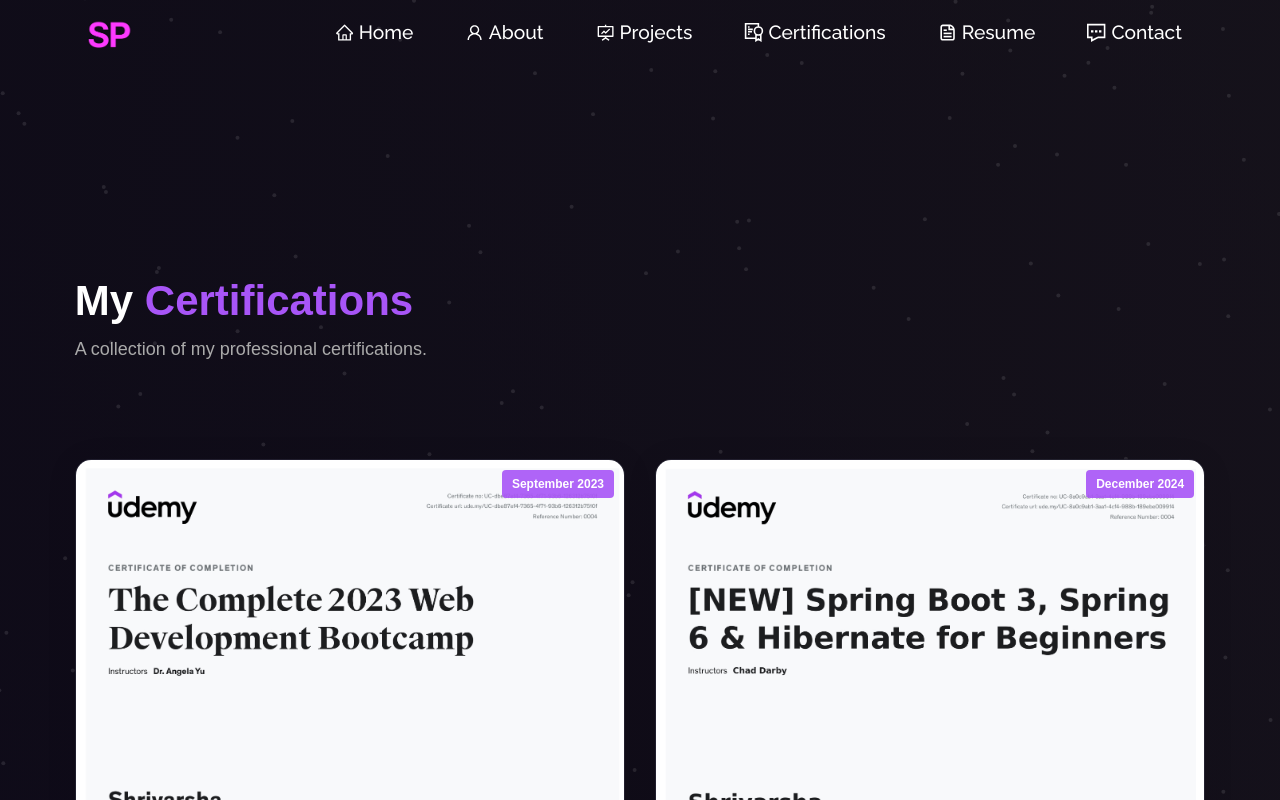
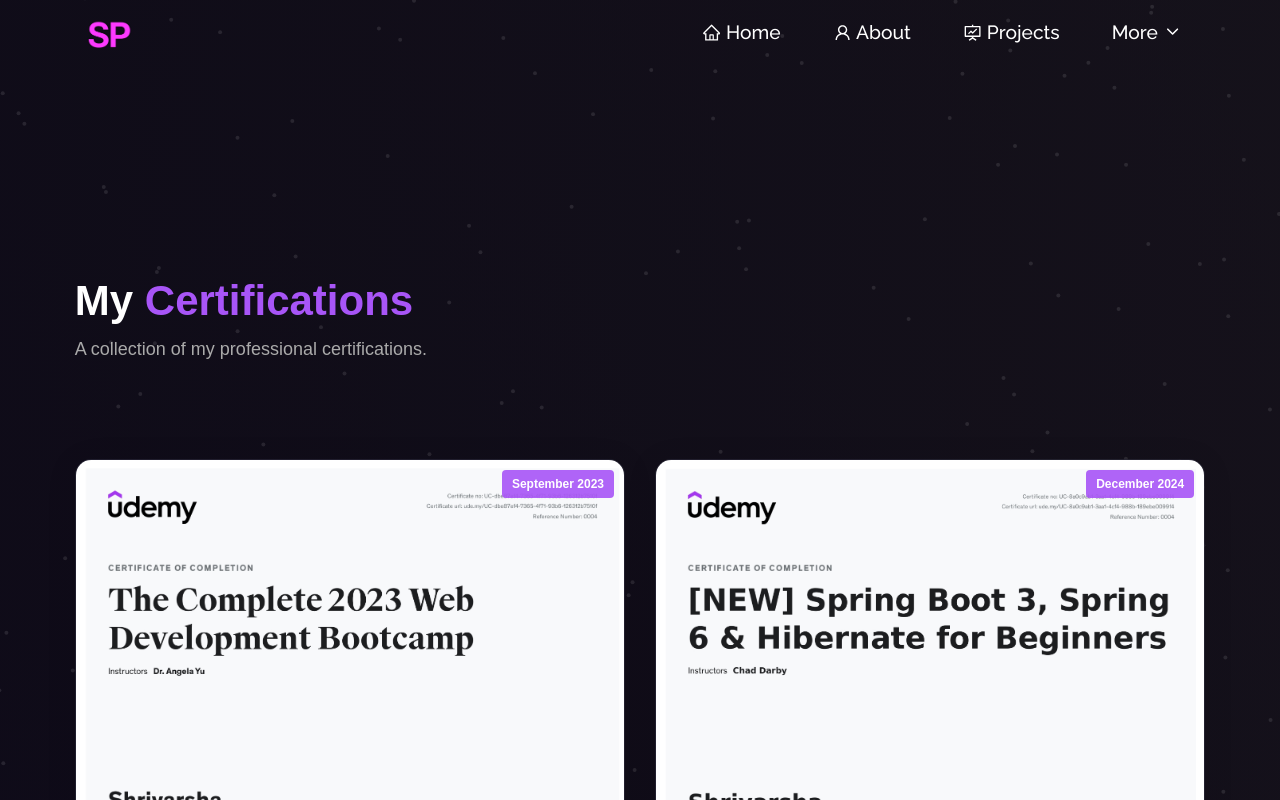
Before and after one commit to shrivarshapoojari/MyPortfolio, a React (Vite) app: page /certifications in a window 1280 px wide. Shown: the top 800 px of the page. Built offline with nearby package versions, Linux system fonts and the light colour scheme.

Commit message:
navbar progresss

```diff
--- a/src/components/Navbar.jsx
+++ b/src/components/Navbar.jsx
@@ -1,51 +1,313 @@
-import React, { useState } from "react";
-import Navbar from "react-bootstrap/Navbar";
-import Nav from "react-bootstrap/Nav";
-import Container from "react-bootstrap/Container";
+// import React, { useState } from "react";
+// import Navbar from "react-bootstrap/Navbar";
+// import Nav from "react-bootstrap/Nav";
+// import Container from "react-bootstrap/Container";
+// import logo from "../assets/logo.png"
+// import Button from "react-bootstrap/Button";
+// import { GrCertificate } from "react-icons/gr";
+// import { Link } from "react-router-dom";
+
+// import { GrContact } from "react-icons/gr";
+// import {
+//   AiFillStar,
+//   AiOutlineHome,
+//   AiOutlineFundProjectionScreen,
+//   AiOutlineUser,
+// } from "react-icons/ai";
+
+// import { CgFileDocument } from "react-icons/cg";
+
+// function NavBar() {
+//   const [expand, updateExpanded] = useState(false);
+//   const [navColour, updateNavbar] = useState(false);
+
+//   function scrollHandler() {
+//     if (window.scrollY >= 20) {
+//       updateNavbar(true);
+//     } else {
+//       updateNavbar(false);
+//     }
+//   }
+
+//   window.addEventListener("scroll", scrollHandler);
+
+//   return (
+//     <Navbar
+//       expanded={expand}
+//       fixed="top"
+//       expand="md"
+//       className={navColour ? "sticky" : "navbar"}
+//     >
+//       <Container>
+//         <Navbar.Brand href="/" className="d-flex">
+//           <img src={logo} className="img-fluid logo" alt="brand" />
+//         </Navbar.Brand>
+//         <Navbar.Toggle
+//           aria-controls="responsive-navbar-nav"
+//           onClick={() => {
+//             updateExpanded(expand ? false : "expanded");
+//           }}
+//         >
+//           <span></span>
+//           <span></span>
+//           <span></span>
+//         </Navbar.Toggle>
+//         <Navbar.Collapse id="responsive-navbar-nav">
+//           <Nav className="ms-auto" defaultActiveKey="#home">
+//             <Nav.Item>
+//               <Nav.Link as={Link} to="/" onClick={() => updateExpanded(false)}>
+//                 <AiOutlineHome style={{ marginBottom: "2px" }} /> Home
+//               </Nav.Link>
+//             </Nav.Item>
+
+//             <Nav.Item>
+//             <Nav.Link
+//                 as={Link}
+//                 to="/about"
+//                 onClick={() => updateExpanded(false)}
+//               >
+//                 <AiOutlineUser style={{ marginBottom: "2px" }} /> About
+//               </Nav.Link>
+//             </Nav.Item>
+
+//             <Nav.Item>
+//               <Nav.Link
+//                 as={Link}
+//                 to="/project"
+//                 onClick={() => updateExpanded(false)}
+//               >
+//                 <AiOutlineFundProjectionScreen
+//                   style={{ marginBottom: "2px" }}
+//                 />{" "}
+//                 Projects
+//               </Nav.Link>
+//             </Nav.Item>
+
+//             <Nav.Item>
+//             <Nav.Link
+//                 as={Link}
+//                 to="/certifications"
+//                 onClick={() => updateExpanded(false)}
+//               >
+//                 <GrCertificate style={{ marginBottom: "2px" }} /> Certifications
+//               </Nav.Link>
+//             </Nav.Item>
+
+//             <Nav.Item>
+//               <Nav.Link
+//                 as={Link}
+//                 to="/resume"
+//                 onClick={() => updateExpanded(false)}
+//               >
+//                 <CgFileDocument style={{ marginBottom: "2px" }} /> Resume
+//               </Nav.Link>
+//             </Nav.Item>
+
+//             <Nav.Item>
+//               <Nav.Link
+//                 as={Link}
+//                 to="/contact"
+//                 onClick={() => updateExpanded(false)}
+//               >
+
+//                 <GrContact style={{ marginBottom: "2px",  marginRight:"5px"}} />Contact
+//               </Nav.Link>
+//             </Nav.Item>
+
+
+
+
+// {
+//     //Blogs to be added aftrer blog is done
+// }
+//             {/* <Nav.Item>
+//               <Nav.Link
+//                 href=""
+//                 target="_blank"
+//                 rel="noreferrer"
+//               >
+//                 <ImBlog style={{ marginBottom: "2px" }} /> Blogs
+//               </Nav.Link>
+//             </Nav.Item> */}
+
+//             {/* <Nav.Item className="fork-btn">
+//               <Button
+//                 href="https://github.com/shrivarshapoojari/MyPortfolio"
+//                 target="_blank"
+//                 className="fork-btn-inner"
+//               >
+//                 <CgGitFork style={{ fontSize: "1.2em" }} />{" "}
+//                 <AiFillStar style={{ fontSize: "1.1em" }} />
+//               </Button>
+//             </Nav.Item> */}
+//           </Nav>
+//         </Navbar.Collapse>
+//       </Container>
+//     </Navbar>
+//   );
+// }
+
+// export default NavBar;
+
+
+
+
+
+import { useState, useEffect } from "react"
+import Navbar from "react-bootstrap/Navbar"
+import Nav from "react-bootstrap/Nav"
+import NavDropdown from "react-bootstrap/NavDropdown"
+import Container from "react-bootstrap/Container"
 import logo from "../assets/logo.png"
-import Button from "react-bootstrap/Button";
-import { GrCertificate } from "react-icons/gr";
-import { Link } from "react-router-dom";
-
-import { GrContact } from "react-icons/gr";
-import {
-  AiFillStar,
-  AiOutlineHome,
-  AiOutlineFundProjectionScreen,
-  AiOutlineUser,
-} from "react-icons/ai";
-
-import { CgFileDocument } from "react-icons/cg";
+import { GrCertificate } from "react-icons/gr"
+import { Link } from "react-router-dom"
+import { GrContact } from "react-icons/gr"
+import { AiOutlineHome, AiOutlineFundProjectionScreen, AiOutlineUser } from "react-icons/ai"
+import { CgFileDocument } from "react-icons/cg"
+import { ImBlog } from "react-icons/im"
+import { FiChevronDown } from "react-icons/fi"
 
 function NavBar() {
-  const [expand, updateExpanded] = useState(false);
-  const [navColour, updateNavbar] = useState(false);
+  const [expand, updateExpanded] = useState(false)
+  const [navColour, updateNavbar] = useState(false)
+  const [isMobile, setIsMobile] = useState(false)
+  const [dropdownOpen, setDropdownOpen] = useState(false)
 
   function scrollHandler() {
     if (window.scrollY >= 20) {
-      updateNavbar(true);
+      updateNavbar(true)
     } else {
-      updateNavbar(false);
+      updateNavbar(false)
     }
   }
 
-  window.addEventListener("scroll", scrollHandler);
+  useEffect(() => {
+    // Check if screen is mobile on initial load
+    checkMobile()
+
+    // Add event listener for window resize
+    window.addEventListener("resize", checkMobile)
+
+    // Cleanup event listener on component unmount
+    return () => {
+      window.removeEventListener("resize", checkMobile)
+    }
+  }, [])
+
+  function checkMobile() {
+    setIsMobile(window.innerWidth < 768)
+  }
+
+  window.addEventListener("scroll", scrollHandler)
+
+  // Mobile view menu items
+  const mobileMenuItems = (
+    <>
+      <Nav.Item>
+        <Nav.Link as={Link} to="/certifications" onClick={() => updateExpanded(false)}>
+          <GrCertificate style={{ marginBottom: "2px" }} /> Certifications
+        </Nav.Link>
+      </Nav.Item>
+
+      <Nav.Item>
+        <Nav.Link as={Link} to="/resume" onClick={() => updateExpanded(false)}>
+          <CgFileDocument style={{ marginBottom: "2px" }} /> Resume
+        </Nav.Link>
+      </Nav.Item>
+
+      <Nav.Item>
+        <Nav.Link as={Link} to="/blog" onClick={() => updateExpanded(false)}>
+          <ImBlog style={{ marginBottom: "2px" }} /> Blogs
+        </Nav.Link>
+      </Nav.Item>
+
+      <Nav.Item>
+        <Nav.Link as={Link} to="/contact" onClick={() => updateExpanded(false)}>
+          <GrContact style={{ marginBottom: "2px", marginRight: "5px" }} /> Contact
+        </Nav.Link>
+      </Nav.Item>
+    </>
+  )
+
+  // Desktop dropdown menu
+  const desktopDropdown = (
+    <NavDropdown
+      title={
+        <span className="dropdown-title">
+          More <FiChevronDown className={`dropdown-arrow ${dropdownOpen ? "open" : ""}`} />
+        </span>
+      }
+      id="nav-dropdown"
+      onToggle={(isOpen) => setDropdownOpen(isOpen)}
+    >
+      <NavDropdown.Item
+        as={Link}
+        to="/certifications"
+        onClick={() => updateExpanded(false)}
+        style={{
+          color: "white",
+          backgroundColor: "#181a27",
+          display: "flex",
+          alignItems: "center",
+        }}
+      >
+        <GrCertificate style={{ marginRight: "8px" }} /> Certifications
+      </NavDropdown.Item>
+
+      <NavDropdown.Item
+        as={Link}
+        to="/resume"
+        onClick={() => updateExpanded(false)}
+        style={{
+          color: "white",
+          backgroundColor: "#181a27",
+          display: "flex",
+          alignItems: "center",
+        }}
+      >
+        <CgFileDocument style={{ marginRight: "8px" }} /> Resume
+      </NavDropdown.Item>
+
+      <NavDropdown.Item
+        as={Link}
+        to="/blog"
+        onClick={() => updateExpanded(false)}
+        style={{
+          color: "white",
+          backgroundColor: "#181a27",
+          display: "flex",
+          alignItems: "center",
+        }}
+      >
+        <ImBlog style={{ marginRight: "8px" }} /> Blogs
+      </NavDropdown.Item>
+
+      <NavDropdown.Item
+        as={Link}
+        to="/contact"
+        onClick={() => updateExpanded(false)}
+        style={{
+          color: "white",
+          backgroundColor: "#181a27",
+          display: "flex",
+          alignItems: "center",
+        }}
+      >
+        <GrContact style={{ marginRight: "8px" }} /> Contact
+      </NavDropdown.Item>
+    </NavDropdown>
+  )
 
   return (
-    <Navbar
-      expanded={expand}
-      fixed="top"
-      expand="md"
-      className={navColour ? "sticky" : "navbar"}
-    >
+    <Navbar expanded={expand} fixed="top" expand="md" className={navColour ? "sticky" : "navbar"}>
       <Container>
         <Navbar.Brand href="/" className="d-flex">
-          <img src={logo} className="img-fluid logo" alt="brand" />
+          <img src={logo || "/placeholder.svg"} className="img-fluid logo" alt="brand" />
         </Navbar.Brand>
         <Navbar.Toggle
           aria-controls="responsive-navbar-nav"
           onClick={() => {
-            updateExpanded(expand ? false : "expanded");
+            updateExpanded(expand ? false : "expanded")
           }}
         >
           <span></span>
@@ -61,90 +323,23 @@ function NavBar() {
             </Nav.Item>
 
             <Nav.Item>
-            <Nav.Link
-                as={Link}
-                to="/about"
-                onClick={() => updateExpanded(false)}
-              >
+              <Nav.Link as={Link} to="/about" onClick={() => updateExpanded(false)}>
                 <AiOutlineUser style={{ marginBottom: "2px" }} /> About
               </Nav.Link>
             </Nav.Item>
 
             <Nav.Item>
-              <Nav.Link
-                as={Link}
-                to="/project"
-                onClick={() => updateExpanded(false)}
-              >
-                <AiOutlineFundProjectionScreen
-                  style={{ marginBottom: "2px" }}
-                />{" "}
-                Projects
+              <Nav.Link as={Link} to="/project" onClick={() => updateExpanded(false)}>
+                <AiOutlineFundProjectionScreen style={{ marginBottom: "2px" }} /> Projects
               </Nav.Link>
             </Nav.Item>
 
-            <Nav.Item>
-            <Nav.Link
-                as={Link}
-                to="/certifications"
-                onClick={() => updateExpanded(false)}
-              >
-                <GrCertificate style={{ marginBottom: "2px" }} /> Certifications
-              </Nav.Link>
-            </Nav.Item>
-
-            <Nav.Item>
-              <Nav.Link
-                as={Link}
-                to="/resume"
-                onClick={() => updateExpanded(false)}
-              >
-                <CgFileDocument style={{ marginBottom: "2px" }} /> Resume
-              </Nav.Link>
-            </Nav.Item>
-
-            <Nav.Item>
-              <Nav.Link
-                as={Link}
-                to="/contact"
-                onClick={() => updateExpanded(false)}
-              >
-
-                <GrContact style={{ marginBottom: "2px",  marginRight:"5px"}} />Contact
-              </Nav.Link>
-            </Nav.Item>
-
-
-
-
-{
-    //Blogs to be added aftrer blog is done
-}
-            {/* <Nav.Item>
-              <Nav.Link
-                href=""
-                target="_blank"
-                rel="noreferrer"
-              >
-                <ImBlog style={{ marginBottom: "2px" }} /> Blogs
-              </Nav.Link>
-            </Nav.Item> */}
-
-            {/* <Nav.Item className="fork-btn">
-              <Button
-                href="https://github.com/shrivarshapoojari/MyPortfolio"
-                target="_blank"
-                className="fork-btn-inner"
-              >
-                <CgGitFork style={{ fontSize: "1.2em" }} />{" "}
-                <AiFillStar style={{ fontSize: "1.1em" }} />
-              </Button>
-            </Nav.Item> */}
+            {isMobile ? mobileMenuItems : desktopDropdown}
           </Nav>
         </Navbar.Collapse>
       </Container>
     </Navbar>
-  );
+  )
 }
 
-export default NavBar;
+export default NavBar
--- a/src/style.css
+++ b/src/style.css
@@ -103,6 +103,11 @@ html {
     box-shadow: 0px 10px 10px 0px rgba(9, 5, 29, 0.171) !important;
     backdrop-filter: blur(15px) !important;
   }
+
+
+
+
+
 
   .navbar {
     position: fixed !important;
@@ -226,6 +231,95 @@ html {
   .navbar-nav .nav-item a:hover::after {
     width: 100%;
   }
+
+
+
+
+.navbar-nav .dropdown-menu {
+  background-color: #181a27 !important;
+  border: 1px solid #c95bf5 !important;
+  border-radius: 8px !important;
+  margin-top: 10px !important;
+}
+
+.navbar-nav .dropdown-item:hover {
+  background-color: #2d3250 !important;
+  color: white !important;
+}
+
+.navbar-nav .dropdown-toggle::after {
+  display: none !important;
+}
+
+.navbar-nav .nav-item .dropdown-toggle {
+  color: white !important;
+  padding-right: 1rem !important;
+  padding-left: 1rem !important;
+}
+
+.navbar-nav .nav-item .dropdown-toggle:hover::after {
+  width: 100%;
+}
+
+/* Make sure the dropdown items maintain the hover effect */
+.navbar-nav .dropdown-item {
+  padding: 0.7rem 1.5rem !important;
+  transition: all 0.3s ease-out 0s;
+  position: relative !important;
+}
+
+.navbar-nav .dropdown-item::after {
+  content: "";
+  position: absolute;
+  display: block;
+  height: 5px;
+  width: 0;
+  border-radius: 16px;
+  background: #c95bf5;
+  bottom: 0;
+  left: 0;
+  right: 0;
+  margin: 0 auto;
+  z-index: 1;
+  transition: all 0.3s ease-out 0s;
+}
+
+.navbar-nav .dropdown-item:hover::after {
+  width: 80%;
+}
+
+/* Dropdown arrow animation */
+.dropdown-arrow {
+  display: inline-block;
+  margin-left: 5px;
+  transition: transform 0.3s ease;
+}
+
+.dropdown-arrow.open {
+  transform: rotate(180deg);
+}
+
+.dropdown-title {
+  display: flex;
+  align-items: center;
+}
+
+@media (max-width: 767px) {
+  .navbar-nav .dropdown-menu {
+    background-color: transparent !important;
+    border: none !important;
+    padding-left: 20px !important;
+  }
+
+  .navbar-nav .dropdown-item {
+    padding: 0.7rem 0 !important;
+  }
+}
+
+
+
+
+
 
   /* --------- */
   /* Home section */
```
